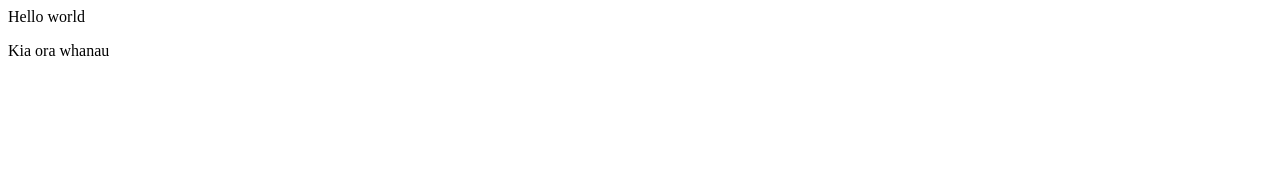
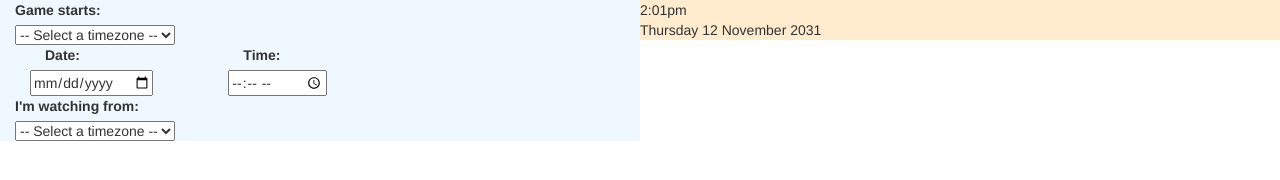
Before and after one commit to sezprouting/timezones-in-js, a plain HTML site: page Index.html in a window 1280 px wide. Drawn offline with nearby package versions, Linux system fonts and the light colour scheme.

Commit message:
Created initial wireframes for page design

```diff
--- a/Index.html
+++ b/Index.html
@@ -1,14 +1,69 @@
+<!DOCTYPE html>
 <HTML>
     <HEAD>
-
+        <meta charset="UTF-8">
+        <script src="https://ajax.aspnetcdn.com/ajax/jQuery/jquery-2.2.4.min.js"></script>
+        <!-- Latest compiled and minified CSS -->
+        <link href="https://maxcdn.bootstrapcdn.com/bootstrap/3.3.7/css/bootstrap.min.css" rel="stylesheet" integrity="sha384-BVYiiSIFeK1dGmJRAkycuHAHRg32OmUcww7on3RYdg4Va+PmSTsz/K68vbdEjh4u" crossorigin="anonymous">
+        <!-- Optional theme <link rel="stylesheet" href="https://maxcdn.bootstrapcdn.com/bootstrap/3.3.6/css/bootstrap-theme.min.css" integrity="sha384-fLW2N01lMqjakBkx3l/M9EahuwpSfeNvV63J5ezn3uZzapT0u7EYsXMjQV+0En5r" crossorigin="anonymous"> -->
+        <!-- Latest compiled and minified JavaScript -->
+        <script src="https://maxcdn.bootstrapcdn.com/bootstrap/3.3.7/js/bootstrap.min.js"></script>
     </HEAD>
     <BODY>
         <DIV class="main-container">
-            <div class="input-container">
-                <p>Hello world</p>
-            </div>
-            <div class="output-container">
-                <p>Kia ora whanau</p>
+            <div class="row">
+                <div class="input-container col-md-6 col-sm-12" style="background-color:aliceblue">
+                    <div class="player-zone-container col-md-12">
+                        <div class="row">
+                            <div class="col-sm-12">
+                                <label for"player-zone-selector">Game starts:</label>
+                            </div>
+                            <div class="col-sm-12">
+                                <select id="player-zone-selector">
+                                    <option value="">-- Select a timezone --</option>
+                                    <option value="New Zealand Time">NZT</option>
+                                    <option value="Australia Time">AUST</option>
+                                    <option value="South Africa Time">SAT</option>
+                                    <option value="United Kingdom Time">UKT</option>
+                                </select>
+                            </div>
+                        </div>
+                        <div id="player-zone-details" class="row">
+                            <div class="col-md-12">
+                                <div class="col-md-4 col-sm-6">
+                                    <label for="player-zone-date" class="col-sm-12">Date:</label>
+                                    <input type="date" id="player-zone-date" />
+                                </div>
+                                <div class="col-md-4 col-sm-6">
+                                    <label for="player-zone-time" class="col-sm-12">Time:</label>
+                                    <input type="time" id="player-zone-time" />
+                                </div>
+                            </div>
+                        </div>
+                        <div class="row">
+                            <div class="col-sm-12">
+                                <label for"observer-zone-selector">I'm watching from:</label>
+                            </div>
+                            <div class="col-sm-12">
+                                <select id="observer-zone-selector">
+                                    <option value="">-- Select a timezone --</option>
+                                    <option value="New Zealand Time">NZT</option>
+                                    <option value="Australia Time">AUST</option>
+                                    <option value="South Africa Time">SAT</option>
+                                    <option value="United Kingdom Time">UKT</option>
+                                </select>
+                            </div>
+                        </div>
+                    </div>
+                </div>
+                <div class="output-container col-md-6 col-sm-12" style="background-color:blanchedalmond;">
+                    <div id="output-text-container" class="row">
+                        <div id="output-datetime col-sm-12">
+                            <div id="output-time-text" class="output-time-text">2:01pm</div>
+                            <div id="output-date-text" class="output-date-text">Thursday 12 November 2031</div>
+                        </div>
+                    </div>
+                </div>
             </div>
         </DIV>
     </BODY>
```
